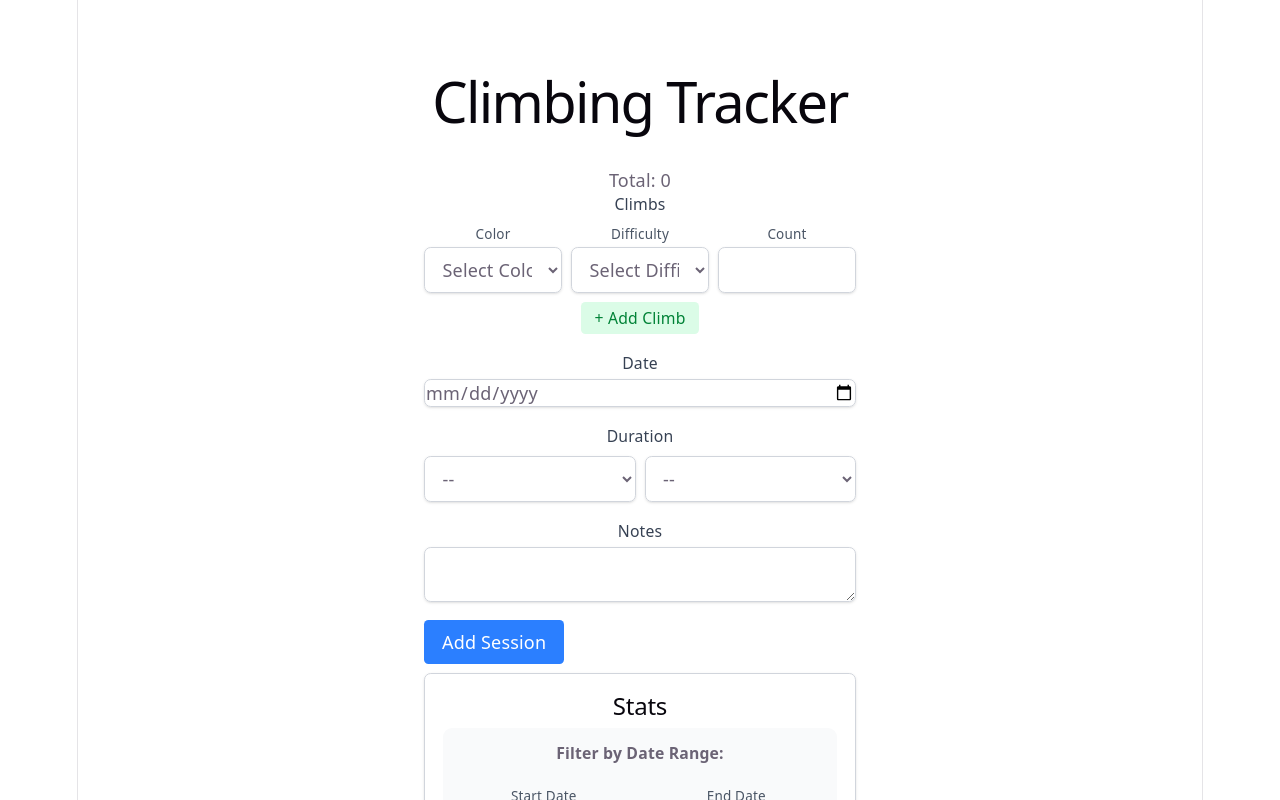
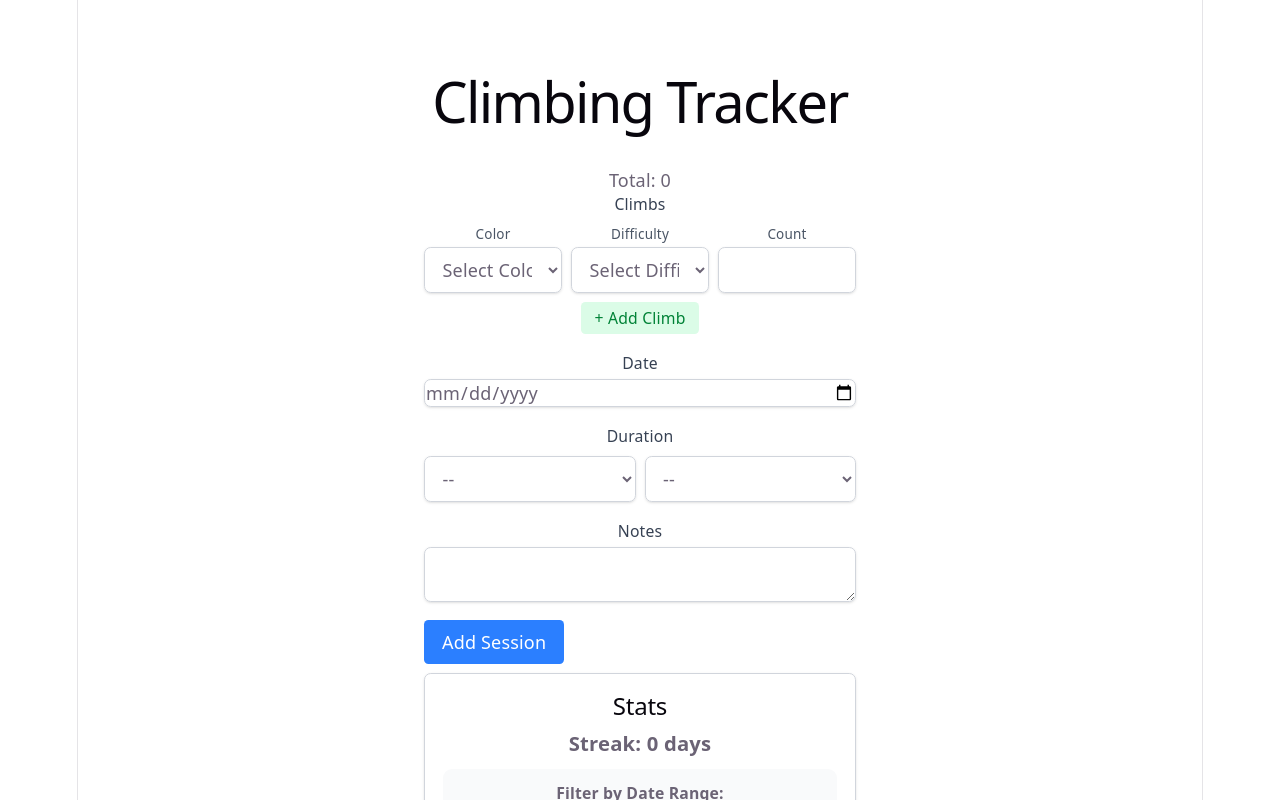
Before and after one commit to mateuszniechwiej/Climbing-Tracker, a React (Vite) app: page / in a window 1280 px wide. Shown: the top 800 px of the page. Built offline with nearby package versions, Linux system fonts and the light colour scheme.

Commit message:
Add streak sessions to stats page

```diff
--- a/src/components/Stats.jsx
+++ b/src/components/Stats.jsx
@@ -1,4 +1,4 @@
-import { useState } from 'react';
+import { useEffect, useState } from 'react';
 import useCsvExport from '../hooks/useCsvExport';
 import useCsvImport from '../hooks/useCsvImport';
 import { Download, Upload } from 'lucide-react';
@@ -9,6 +9,27 @@ export default function Stats({ sessions, saveSession }) {
   const [endDate, setEndDate] = useState('');
   const { exportCsv } = useCsvExport(sessions);
   const { importCsv } = useCsvImport(saveSession);
+  const [streak, setStreak] = useState(0);
+  const today = new Date().toISOString().slice(0, 10);
+
+  useEffect(() => {
+    const sessionDates = sessions
+      .map(s => new Date(s.date).toISOString().slice(0, 10))  // Normalize ALL
+      .filter((d, i, arr) => arr.indexOf(d) === i)  // Unique
+      .sort((a, b) => new Date(b) - new Date(a));  // Recent first
+
+    let currentStreak = 0;
+    for (let i = sessionDates.length; i++;) {
+      const expectedDate = new Date(new Date(today) - currentStreak * 86400000).toISOString().slice(0, 10);
+      if (sessionDates[i] === expectedDate) {
+        currentStreak++;
+      } else {
+        break;
+      }
+    }
+    setStreak(currentStreak);
+  }, [sessions]);
+
 
   // Filter sessions by date range
   const filteredSessions = sessions.filter(session => {
@@ -72,7 +93,7 @@ export default function Stats({ sessions, saveSession }) {
   return (
     <div className="p-4 border border-gray-300 rounded-md shadow-sm mt-2">
       <h2 className="text-xl font-bold m-4">Stats</h2>
-
+      <h3 className="text-lg font-semibold mb-2">Streak: {streak} days</h3>
       {/* Date Range Filter */}
       <div className="mb-4 p-3 bg-gray-50 rounded-lg">
         <h3 className="text-sm font-semibold mb-2">Filter by Date Range:</h3>
```
Lines whose indentation alone changed are shown as unchanged.
